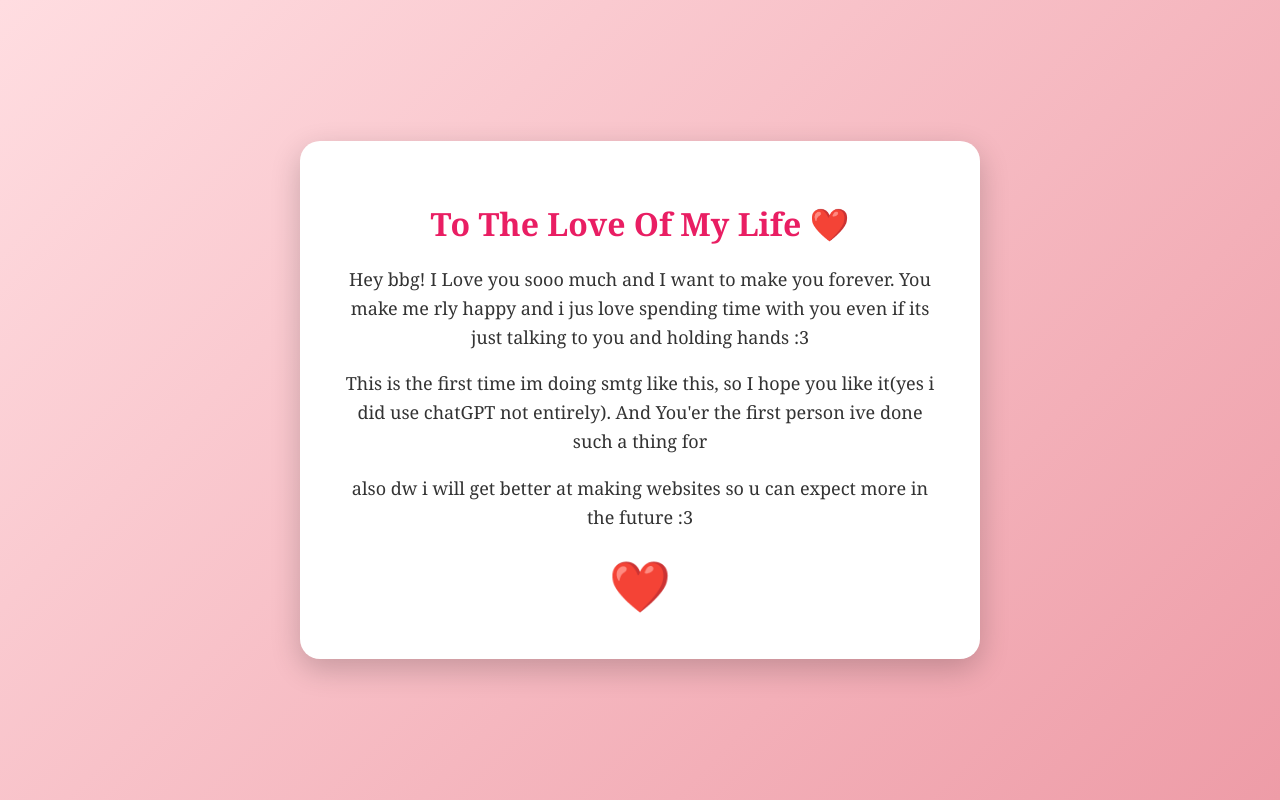
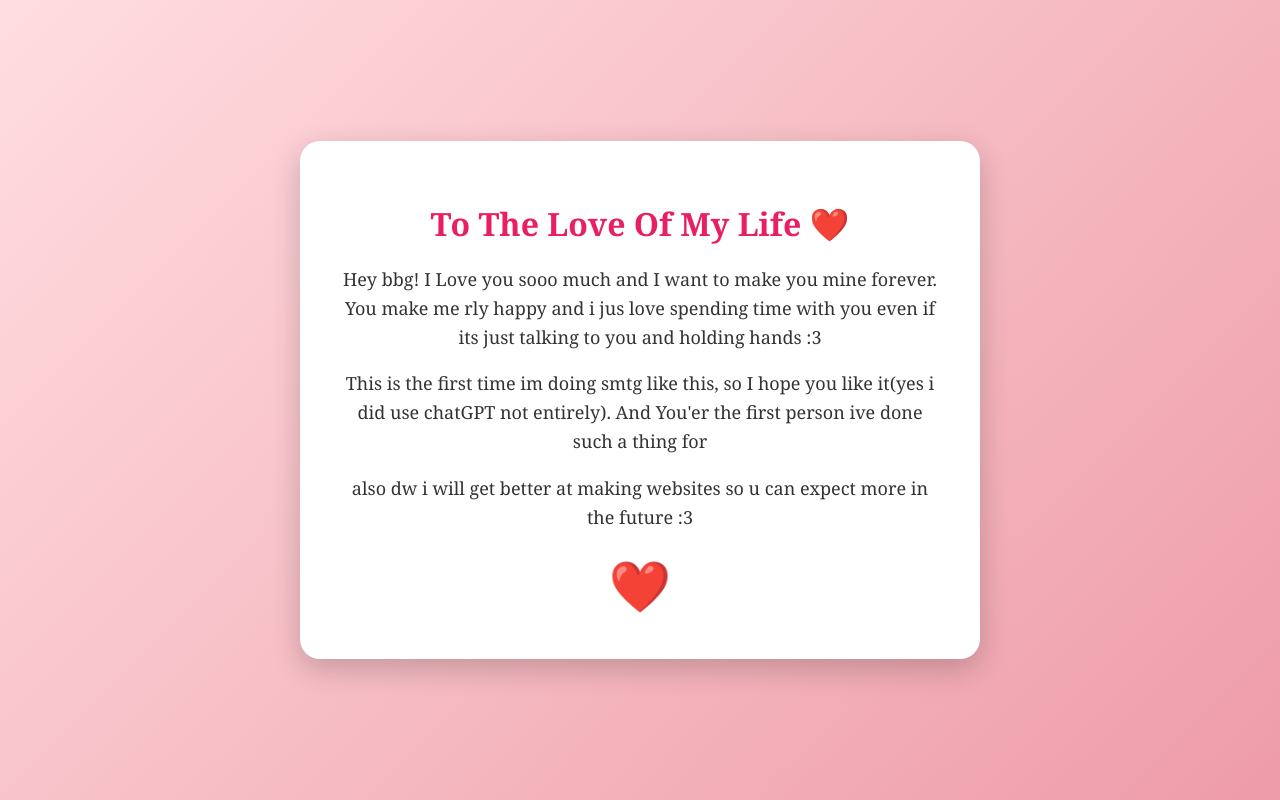
Before and after one commit to tharunkumars1365/LoveyDovey-Stuff, a plain HTML site: page index.html in a window 1280 px wide. Drawn offline with Linux system fonts and the light colour scheme.

Commit message:
Update index.html

```diff
--- a/index.html
+++ b/index.html
@@ -60,7 +60,7 @@
   <div class="letter">
     <h1>To The Love Of My Life ❤️</h1>
     <p>
-      Hey bbg! I Love you sooo much and I want to make you forever. You make me rly happy and i jus love spending time
+      Hey bbg! I Love you sooo much and I want to make you mine forever. You make me rly happy and i jus love spending time
       with you even if its just talking to you and holding hands :3
     </p>
     <p>
```
